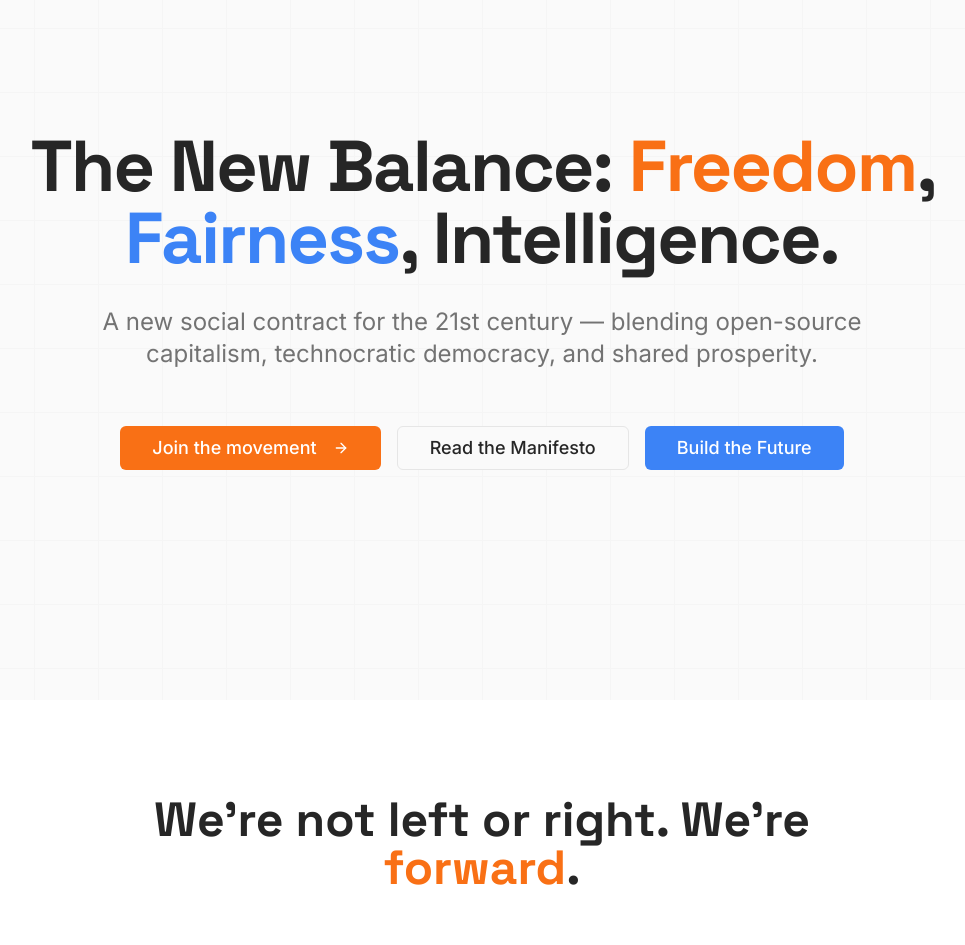
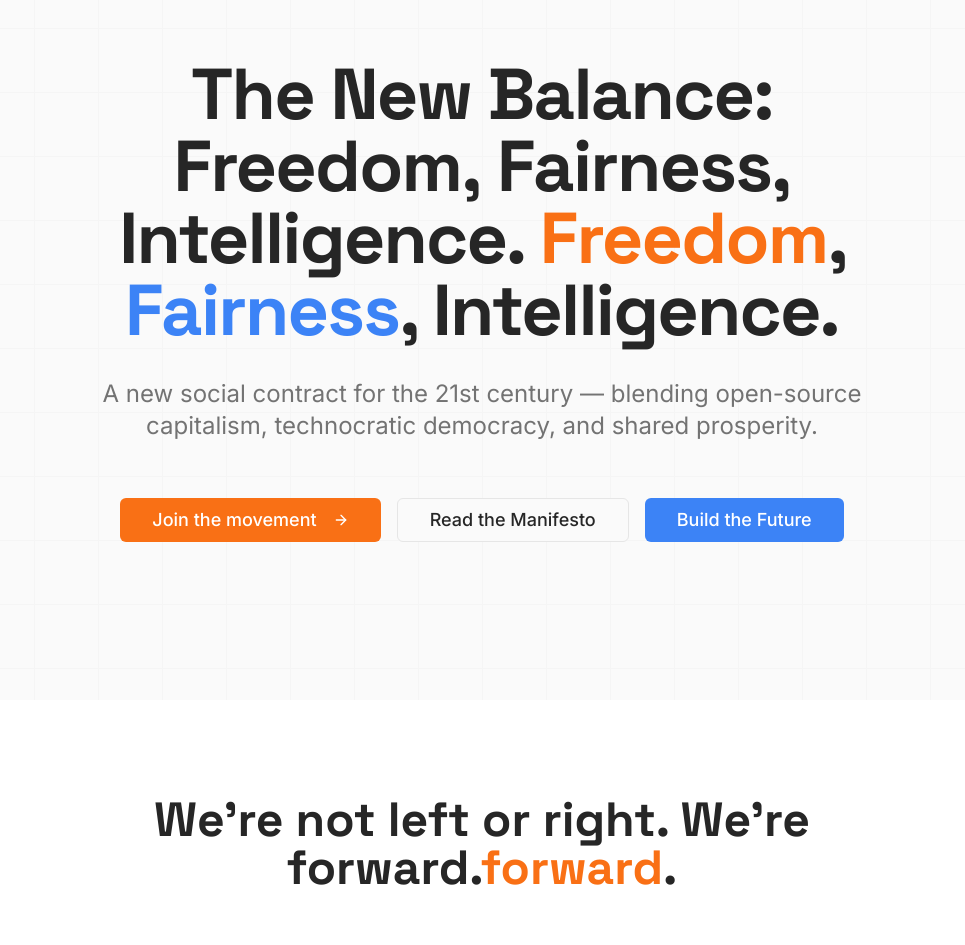
Before and after one commit to alexnomads/thenewbalance, a React (Vite) app: page / in a window 1280 px wide. Shown: the part 100-1045 px from the top of the page, without its empty margins (158-1123 px from the left). Built offline with nearby package versions, Linux system fonts and the light colour scheme; the HTML template or start-up script is replaced by a standard one.

Commit message:
Visual edit in Lovable
Edited UI in Lovable

```diff
--- a/src/components/Hero.tsx
+++ b/src/components/Hero.tsx
@@ -1,9 +1,7 @@
 import { Button } from "@/components/ui/button";
 import { ArrowRight } from "lucide-react";
-
 export const Hero = () => {
-  return (
-    <section className="min-h-screen flex items-center justify-center px-6 py-20 relative overflow-hidden">
+  return <section className="min-h-screen flex items-center justify-center px-6 py-20 relative overflow-hidden">
       {/* Background gradient */}
       <div className="absolute inset-0 bg-[var(--gradient-hero)]" />
 
@@ -12,9 +10,11 @@ export const Hero = () => {
 
       <div className="container mx-auto max-w-5xl relative z-10">
         <div className="text-center space-y-8 animate-fade-in">
-          <h1 className="text-5xl md:text-7xl font-bold tracking-tight font-heading">
-            The New Balance:{" "}
-            <span className="text-primary">Freedom</span>,{" "}
+          <h1 className="text-5xl md:text-7xl font-bold tracking-tight font-heading">The New Balance:
+Freedom, Fairness,
+Intelligence.{" "}
+            <span className="text-primary">
+Freedom</span>,{" "}
             <span className="text-secondary">Fairness</span>,{" "}
             <span className="text-foreground">Intelligence</span>.
           </h1>
@@ -38,6 +38,5 @@ export const Hero = () => {
           </div>
         </div>
       </div>
-    </section>
-  );
+    </section>;
 };
--- a/src/components/TheIdea.tsx
+++ b/src/components/TheIdea.tsx
@@ -1,9 +1,8 @@
 export const TheIdea = () => {
-  return (
-    <section className="py-24 px-6 bg-card">
+  return <section className="py-24 px-6 bg-card">
       <div className="container mx-auto max-w-4xl">
-        <h2 className="text-4xl md:text-5xl font-bold text-center mb-12 font-heading">
-          We're not left or right. We're <span className="text-primary">forward</span>.
+        <h2 className="text-4xl md:text-5xl font-bold text-center mb-12 font-heading">We're not left or right.
+We're forward.<span className="text-primary">forward</span>.
         </h2>
 
         <div className="space-y-6 text-lg text-muted-foreground leading-relaxed">
@@ -23,6 +22,5 @@ export const TheIdea = () => {
           </p>
         </div>
       </div>
-    </section>
-  );
+    </section>;
 };
```
